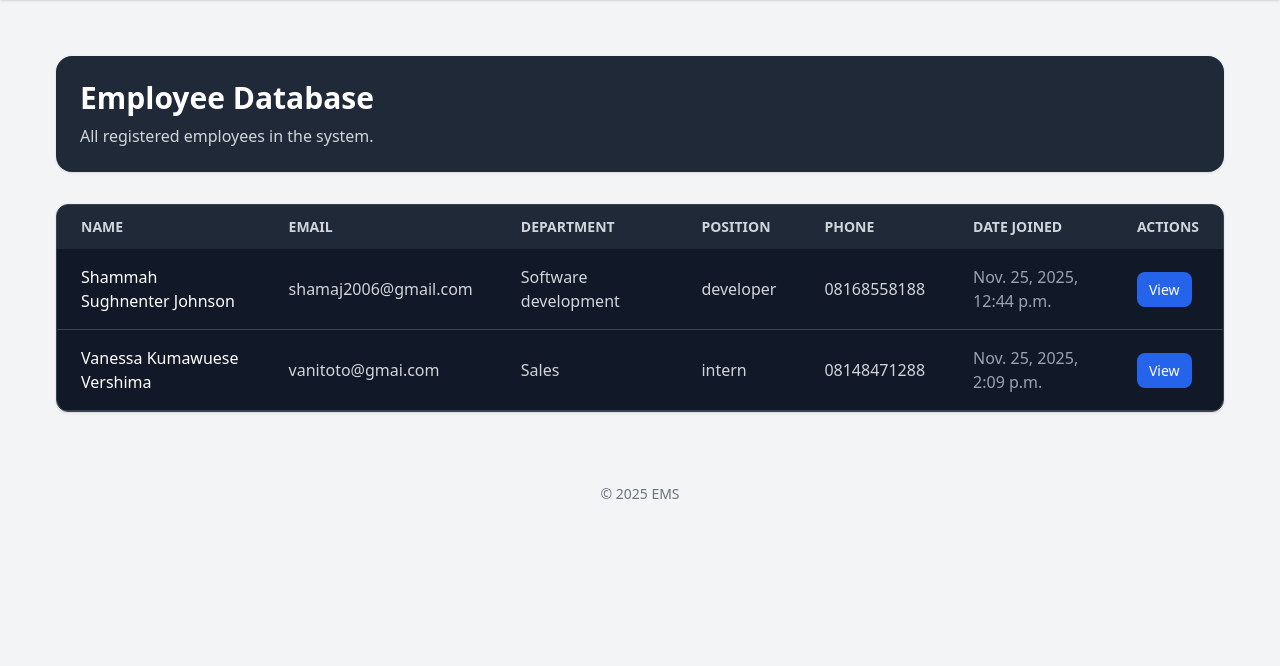
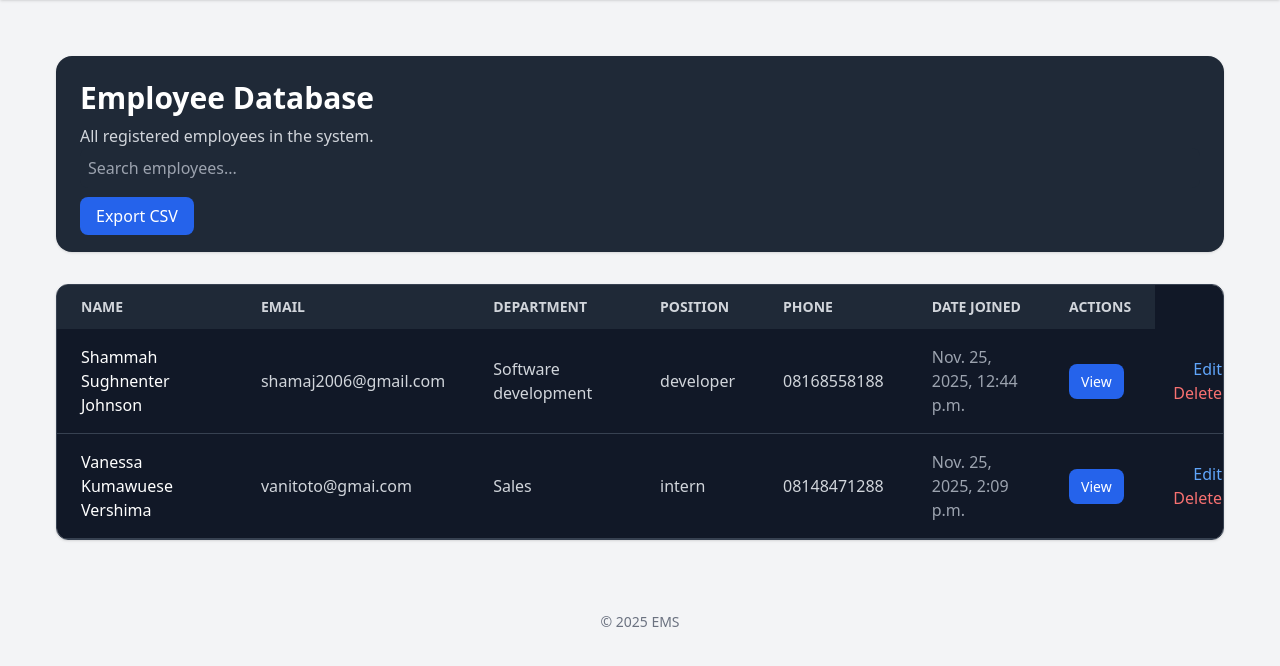
Before and after one commit to Sughnenter/employee-management-system, a Django app: page /employees/ in a window 1280 px wide. Shown: the part 92-758 px from the top of the page. Run offline with Django 5.2, Linux system fonts and the light colour scheme; a user stored in the database is signed in; data comes from the database, SQL or seed files in the repository; both versions use the stored data as it was after the commit; some libraries are stand-ins or nearby versions.

Commit message:
added delete and update employee views and templates

```diff
--- a/employeeManagementSystem/employee/templates/employee/employee_list.html
+++ b/employeeManagementSystem/employee/templates/employee/employee_list.html
@@ -7,6 +7,20 @@
   <div class="bg-gray-800 text-white p-6 rounded-2xl shadow mb-8">
     <h1 class="text-3xl font-bold">Employee Database</h1>
     <p class="text-gray-300 mt-2">All registered employees in the system.</p>
+    <form method="GET" class="mb-4">
+    <input
+      type="text"
+      name="q"
+      placeholder="Search employees..."
+      class="bg-gray-800 text-white p-2 rounded-lg w-full"
+    >
+    </form>
+    <a href="{% url 'export_employees_csv' %}"
+    class="bg-blue-600 px-4 py-2 text-white rounded-lg">
+    Export CSV
+    </a>
+
+
   </div>
 
   <!-- Table -->
@@ -62,6 +76,11 @@
               View
             </a>
           </td>
+          <td class="text-right space-x-2">
+            <a href="{% url 'update_employee' employee.id %}" class="text-blue-400">Edit</a>
+            <a href="{% url 'edit_employee' employee.id %}" class="text-red-400">Delete</a>
+          </td>
+
 
         </tr>
         {% empty %}
--- a/employeeManagementSystem/employee/templates/employee/leave_request.html
+++ b/employeeManagementSystem/employee/templates/employee/leave_request.html
@@ -15,12 +15,14 @@
         </div>
         <div>
             <label class="block font-semibold mb-1">Start Date</label>
-            {{ form.start_date }}
+            <input type="date" name="start_date" class=""border border-gray-300 rounded-md py-2 px-3 focus:outline-none focus:ring-2 focus:ring-blue-500 focus:border-transparent"">
+
         </div>
 
         <div>
             <label class="block font-semibold mb-1">End Date</label>
-            {{ form.end_date }}
+            <input type="date" name="end_date" class=""border border-gray-300 rounded-md py-2 px-3 focus:outline-none focus:ring-2 focus:ring-blue-500 focus:border-transparent"">
+
         </div>
 
         <div>
--- a/employeeManagementSystem/employee/urls.py
+++ b/employeeManagementSystem/employee/urls.py
@@ -1,6 +1,6 @@
 from django.urls import path
 from . import views
-from .views import EmployeeLoginView, EmployeeLogoutView, RegisterEmployeeView, DashboardView, TaskCreate, LeaveRequestCreateView, ApproveLeaveRequestView, update_leave_status, CompleteTaskView, EmployeeDetailView, EmployeeListView
+from .views import EmployeeLoginView, EmployeeLogoutView, RegisterEmployeeView, DashboardView, TaskCreate, LeaveRequestCreateView, ApproveLeaveRequestView, update_leave_status, CompleteTaskView, EmployeeDetailView, EmployeeListView, export_employees_csv, DeleteEmployeeView, UpdateEmployeeView
 
 urlpatterns = [
     path('', DashboardView.as_view(), name='dashboard'),
@@ -14,5 +14,8 @@ urlpatterns = [
     path("leave/<int:pk>/<str:action>/", update_leave_status, name="update-leave"),
     path('employee/<int:pk>/', EmployeeDetailView.as_view(), name='employee_detail'),
     path('employees/', EmployeeListView.as_view(), name='employee_list'),
+    path('export-employees/', views.export_employees_csv, name='export_employees_csv'),
+    path('employee/<int:pk>/delete/', DeleteEmployeeView.as_view(), name='delete_employee'),
+    path('employee/<int:pk>/update/', UpdateEmployeeView.as_view(), name='update_employee'),
 
 ]
--- a/employeeManagementSystem/employee/views.py
+++ b/employeeManagementSystem/employee/views.py
@@ -4,7 +4,6 @@ from .models import Employee, Task, LeaveRequest
 from django.contrib.auth import login, logout
 from django.contrib.auth.views import LoginView
 from django.urls import reverse_lazy
-from django.shortcuts import redirect
 from django.views.generic.edit import CreateView, UpdateView, DeleteView, FormView
 from django.contrib.auth.mixins import LoginRequiredMixin, UserPassesTestMixin
 from django.views.decorators.http import require_POST
@@ -14,6 +13,9 @@ from django.views.generic.detail import DetailView
 from .forms import EmployeeCreationForm, LeaveRequestForm, TaskForm
 from datetime import date
 from django.views import View
+from django.http import HttpResponse, HttpResponseForbidden
+from django.db.models import Q
+import csv
 
 
 # Create your views here.
@@ -58,6 +60,17 @@ class RegisterEmployeeView(FormView):
         if self.request.user .is_authenticated:
             return redirect ('dashboard')
         return super(RegisterEmployeeView, self).get(*args, **kwargs)
+
+class DeleteEmployeeView(LoginRequiredMixin, AdminOnlyMixin, DeleteView):
+    model = Employee
+    template_name = 'employee/employee_confirm_delete.html'
+    success_url = reverse_lazy('employee_list')
+
+class UpdateEmployeeView(LoginRequiredMixin, AdminOnlyMixin, UpdateView):
+    model = Employee
+    template_name = 'employee/employee_update.html'
+    fields = "__all__"
+    success_url = reverse_lazy('employee_list')
 
 class DashboardView(LoginRequiredMixin, ListView):
     model = Task
@@ -169,3 +182,38 @@ class EmployeeListView(LoginRequiredMixin, AdminOnlyMixin, ListView):
     model = Employee
     template_name = 'employee/employee_list.html'
     context_object_name = 'employees'
+
+    def get_queryset(self):
+        qs = super().get_queryset()
+        q = self.request.GET.get("q")
+
+        if q:
+            qs = qs.filter(
+                Q(full_name__icontains=q) |
+                Q(email__icontains=q) |
+                Q(department__icontains=q)
+            )
+        return qs
+
+
+def export_employees_csv(request):
+    """Export all employees to CSV; only superusers allowed."""
+    if not request.user.is_superuser:
+        return HttpResponseForbidden("You do not have permission to export employees.")
+
+    response = HttpResponse(content_type="text/csv")
+    response["Content-Disposition"] = 'attachment; filename="employees.csv"'
+
+    writer = csv.writer(response)
+    writer.writerow(["Full Name", "Email", "Department", "Position", "Joined"])
+
+    for emp in Employee.objects.all():
+        writer.writerow([
+            emp.full_name,
+            emp.email,
+            emp.department,
+            emp.get_position_display(),  # Get human-readable choice label
+            emp.date_joined
+        ])
+
+    return response
```
Also changed, not shown: employeeManagementSystem/employee/templates/employee/employee_delete.html (added, +28 -0 lines), employeeManagementSystem/employee/templates/employee/employee_update.html (added, +34 -0 lines), employeeManagementSystem/employee/templates/employee/leave_approval.html (+4 -4 lines), employeeManagementSystem/db.sqlite3.
